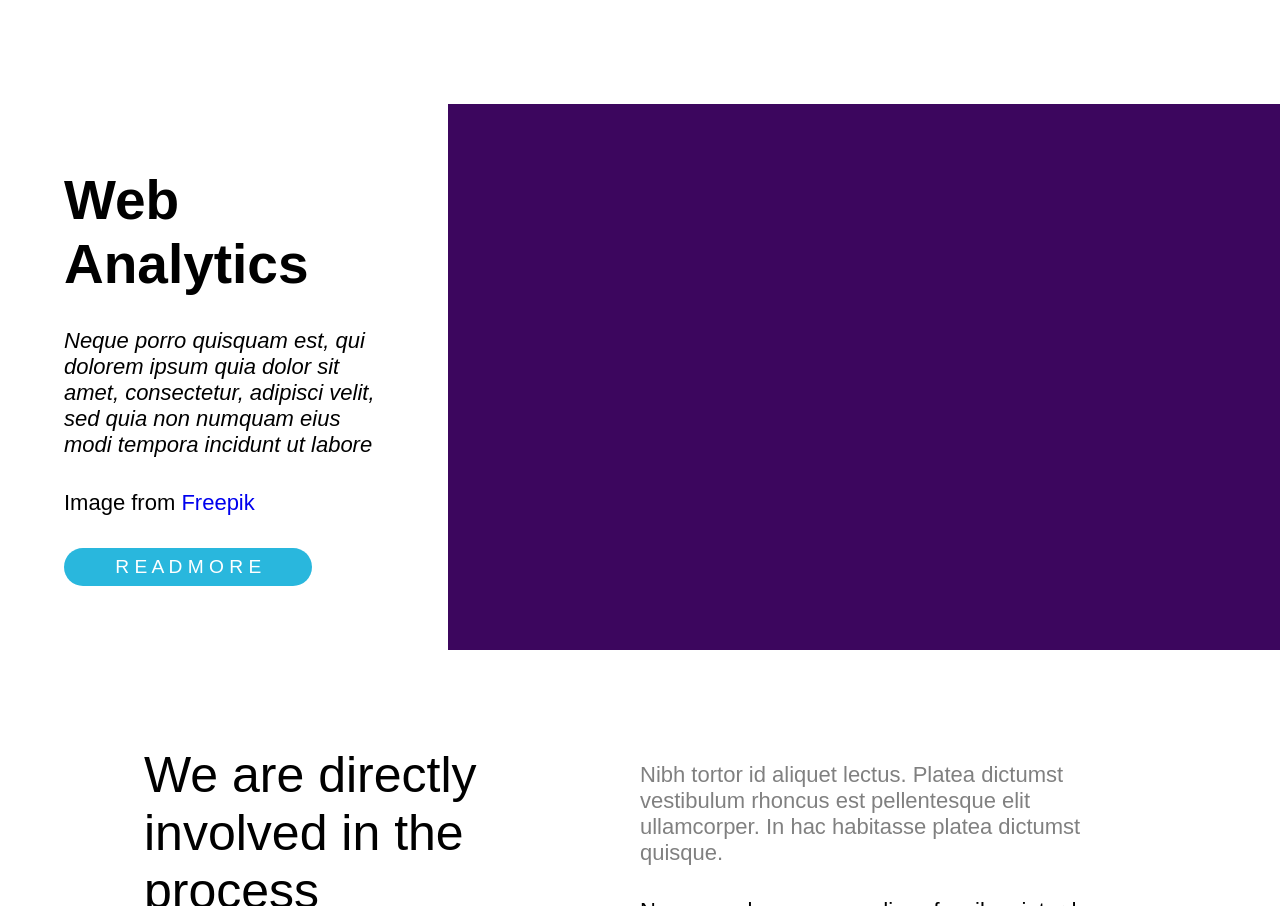
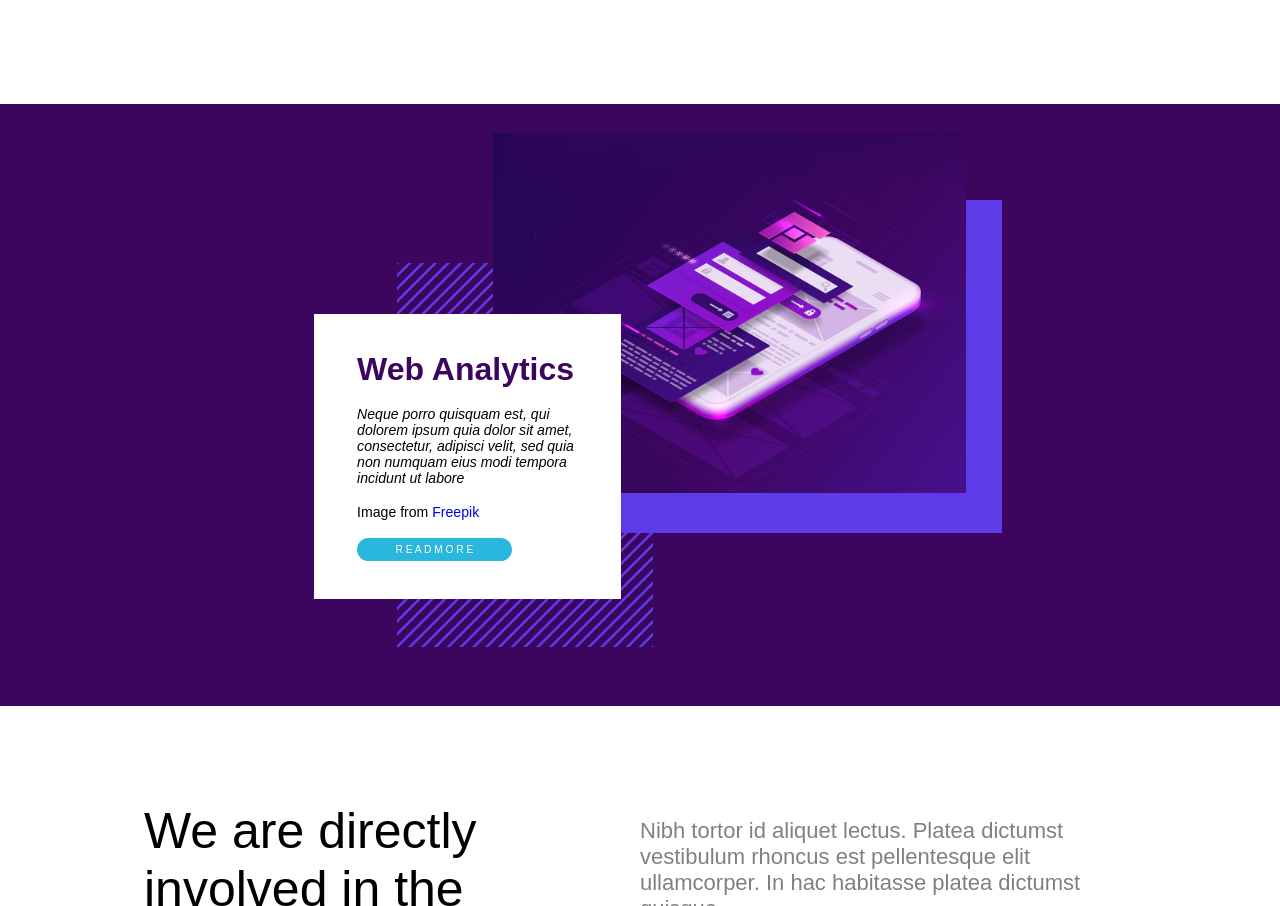
Before and after one commit to khashayaryaghma/WebSoftwareDevelopers, a React (Create React App) app in the folder client/: page / in a window 1280 px wide. Shown: the part 4026-4932 px from the top of the page. Built offline with nearby package versions, Linux system fonts and the light colour scheme.

Commit message:
complete SeventhSection

```diff
--- a/client/src/components/SeventhSection/SeventhSection.js
+++ b/client/src/components/SeventhSection/SeventhSection.js
@@ -1,15 +1,23 @@
-import { StyledSeventhSection, StyledArticle } from "./SeventhSection.style"
+import { StyledSeventhSection, StyledArticle, StyledContainerImage, StyledBBg, StyledContainerArticle, StyledSbgContainer } from "./SeventhSection.style"
 import Button from "../Button/Button";
+import Image from "../Image/Image";
+import seventhImage from "../../assets/images/seventhSection.jpg"
+import sbg from "../../assets/images/sbg.png"
 
 function SeventhSection({ bgColor }) {
   return (
     <StyledSeventhSection bgColor={bgColor}>
+      <StyledContainerArticle>
+        <StyledSbgContainer>
+          <Image imgSrc={sbg} size="20vmax" />
+          <Image imgSrc={sbg} size="20vmax" />
+        </StyledSbgContainer>
         <StyledArticle>
-        <h2 className="heading">Web Analytics</h2>
-        <p className="para">
+          <h2 style={{ color: "#3C065E",fontSize:"2.5vmax" }}>Web Analytics</h2>
+          <p style={{fontSize:"1.1vmax"}}>
             <em>Neque porro quisquam est, qui dolorem ipsum quia dolor sit amet, consectetur, adipisci velit, sed quia non numquam eius modi tempora incidunt ut labore</em>
           </p>
-        <p className="para">
+          <p style={{fontSize:"1.1vmax"}}>
             Image from
             <a
               href="https://www.freepik.com/vectors/computer"
@@ -22,12 +30,17 @@ function SeventhSection({ bgColor }) {
             bgColor="#29B7DD"
             color="white"
             brRadius="30px"
-          pd="0.5rem 3.2rem"
-          fSize="1.2rem"
+            pd="0.5vmax 3vmax"
+            fSize="0.8vmax"
           >
             R E A D M O R E
           </Button>
         </StyledArticle>
+      </StyledContainerArticle>
+      <StyledContainerImage>
+        <Image imgSrc={seventhImage} size="37vmax" />
+        <StyledBBg />
+      </StyledContainerImage>
     </StyledSeventhSection>
   )
 }
--- a/client/src/components/SeventhSection/SeventhSection.style.js
+++ b/client/src/components/SeventhSection/SeventhSection.style.js
@@ -3,18 +3,58 @@ import styled from "styled-components";
 export const StyledSeventhSection = styled.section`
     background-color: ${(props) =>
         props.bgColor === "purple" ? "#3C065E" : props.bgColor};
+        display: flex;
+        justify-content: center;
+        align-items: center;
+        min-height: 47vmax;
+        z-index: -4;
 `
 
 export const StyledArticle = styled.article`
-    max-width: 28rem;
-    min-height:26rem ;
-    padding: 3rem;
+    max-width: 24vmax;
+    padding: 2.2vmax;
+    padding-right:2.7vmax;
+    padding-left:2.7vmax ;
     background-color: white;
     display: flex;
     flex-direction: column;
     align-items: flex-start;
     justify-content: space-around;
+    position: relative;
+    z-index:10;
     & > * {
-    margin: 1rem;
+    margin: 0.7vmax;
   }
 `;
+
+export const StyledContainerImage = styled.div`
+  position: relative;
+  z-index: 5;
+  top: -7vmax;
+  right: 5vmax;
+`
+
+export const StyledBBg = styled.div`
+  position: absolute;
+  z-index: -2;
+  background-color: #5D3BE7;
+  width: 37vmax;
+  height: 26vmax;
+  bottom: -2.75vmax;
+  right: -2.75vmax;
+`
+
+export const StyledContainerArticle = styled.div`
+  position: relative;
+  bottom: -4vmax;
+  right: -5vmax;
+`
+
+export const StyledSbgContainer = styled.div`
+  position: absolute;
+  display: flex;
+  flex-direction: column;
+  z-index: 5;
+  top: -4vmax;
+  right: -2.5vmax;
+`
```
Also changed, not shown: client/src/assets/images/seventhSection.jpg (added). Lines whose indentation alone changed are shown as unchanged.
